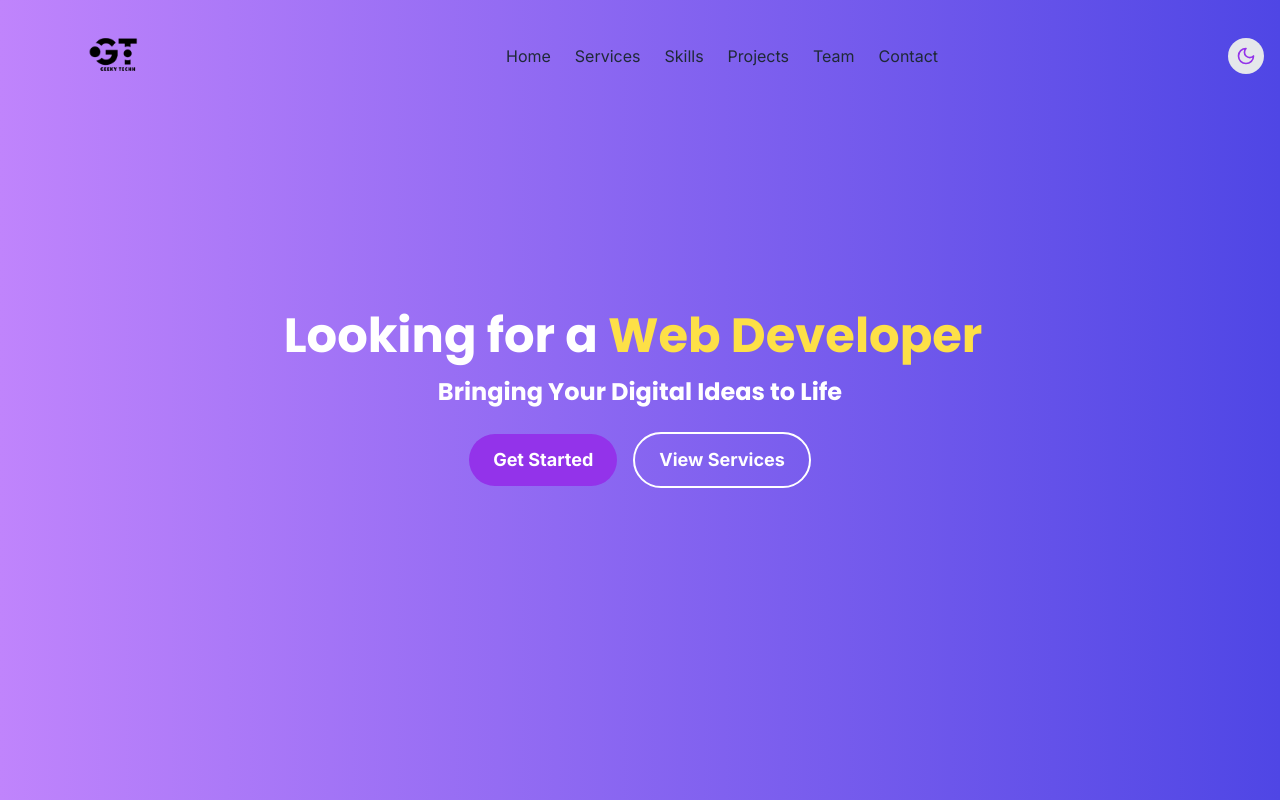
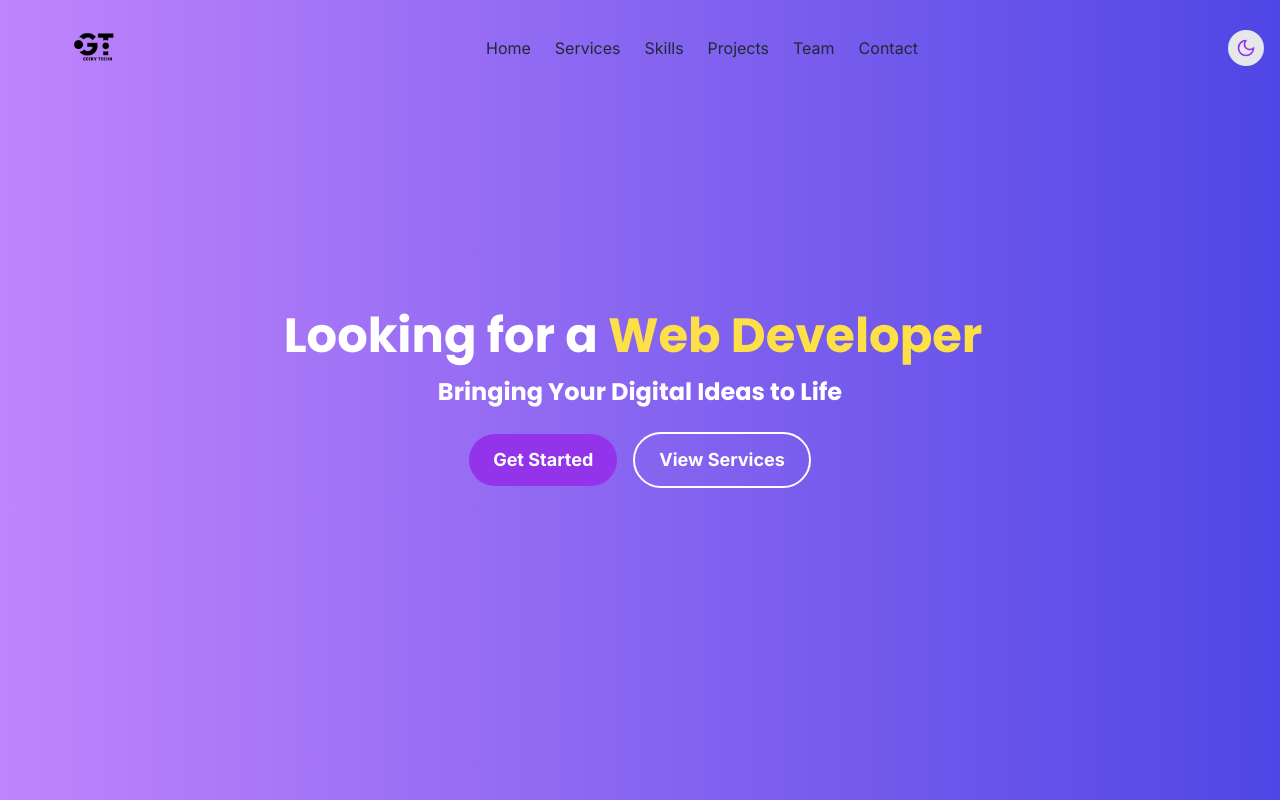
Before and after one commit to shaikhsameer18/GeekyTechh3.0, a Next.js app: page / in a window 1280 px wide. Shown: the top 800 px of the page. Built offline with nearby package versions, Linux system fonts and the light colour scheme.

Commit message:
Responsiveness Updated

```diff
--- a/components/CursorTrail.tsx
+++ /dev/null
@@ -1,38 +0,0 @@
-'use client'
-
-import { useEffect, useState } from 'react'
-
-export default function CursorTrail() {
-  const [trail, setTrail] = useState<{ x: number; y: number }[]>([])
-
-  useEffect(() => {
-    const handleMouseMove = (e: MouseEvent) => {
-      setTrail((prevTrail) => [
-        { x: e.clientX, y: e.clientY },
-        ...prevTrail.slice(0, 20),
-      ])
-    }
-
-    window.addEventListener('mousemove', handleMouseMove)
-
-    return () => {
-      window.removeEventListener('mousemove', handleMouseMove)
-    }
-  }, [])
-
-  return (
-    <div className="pointer-events-none fixed inset-0 z-50">
-      {trail.map((point, index) => (
-        <div
-          key={index}
-          className="absolute w-2 h-2 bg-purple-500 rounded-full opacity-50"
-          style={{
-            left: point.x,
-            top: point.y,
-            transform: `scale(${1 - index * 0.05})`,
-          }}
-        />
-      ))}
-    </div>
-  )
-}
--- a/components/Footer.tsx
+++ b/components/Footer.tsx
@@ -2,27 +2,27 @@
 
 import Link from 'next/link';
 import Image from 'next/image';
-import { useState } from 'react'; // Add state management for the subscription message
+import { useState } from 'react';
 import { useTheme } from 'next-themes';
 import { Github, Linkedin, Instagram } from 'lucide-react';
-import blackLogo from '@/app/assets/blacklogo.png'; // Import the black logo
-import whiteLogo from '@/app/assets/whitelogo.png'; // Import the white logo
+import blackLogo from '@/app/assets/blacklogo.png';
+import whiteLogo from '@/app/assets/whitelogo.png';
 
 export default function Footer() {
-  const { theme } = useTheme(); // Access the current theme
+  const { theme } = useTheme();
   const currentYear = new Date().getFullYear();
-  const [email, setEmail] = useState<string>(''); // State for email input
-  const [status, setStatus] = useState<string>(''); // State for subscription status message
-  const [isSubmitting, setIsSubmitting] = useState<boolean>(false); // State to track submission progress
+  const [email, setEmail] = useState<string>('');
+  const [status, setStatus] = useState<string>('');
+  const [isSubmitting, setIsSubmitting] = useState<boolean>(false);
 
   const handleEmailChange = (e: React.ChangeEvent<HTMLInputElement>) => {
     setEmail(e.target.value);
   };
 
   const handleSubmit = async (e: React.FormEvent<HTMLFormElement>) => {
-    e.preventDefault(); // Prevent form default redirect behavior
-    setIsSubmitting(true); // Set submitting to true, so we disable the button and show feedback
-    setStatus('Submitting...'); // Display submitting status
+    e.preventDefault();
+    setIsSubmitting(true);
+    setStatus('Submitting...');
 
     try {
       const response = await fetch('https://formspree.io/f/xdkkobwo', {
@@ -36,32 +36,33 @@ export default function Footer() {
       });
 
       if (response.ok) {
-        setStatus('Subscription successful!'); // Success message
-        setEmail(''); // Clear the email field
+        setStatus('Subscription successful!');
+        setEmail('');
       } else {
-        setStatus('Something went wrong. Please try again.'); // Error message
+        setStatus('Something went wrong. Please try again.');
       }
     } catch {
-      setStatus('Something went wrong. Please try again.'); // Error message in case of network failure
+      setStatus('Something went wrong. Please try again.');
     } finally {
-      setIsSubmitting(false); // Reset submitting state, so the button can be re-enabled
+      setIsSubmitting(false);
     }
   };
 
   return (
     <footer className="bg-gray-100 dark:bg-gray-900 py-8">
       <div className="container mx-auto px-4">
-        <div className="grid grid-cols-1 md:grid-cols-4 gap-6">
+        <div className="grid grid-cols-1 md:grid-cols-2 lg:grid-cols-4 gap-8">
           {/* Brand Section */}
-          <div className="md:col-span-2 ml-8">
+          <div className="col-span-1 md:col-span-2 lg:col-span-2">
             <div className="flex items-center space-x-2 mb-4">
               <Image
                 src={theme === 'dark' ? whiteLogo : blackLogo}
                 alt="Geekytechh Logo"
-                className="h-24 w-auto object-contain"
+                className="h-16 w-auto object-contain"
+                width={64}
+                height={64}
                 priority
               />
-
               <h3 className="text-xl font-bold text-primary-600 dark:text-primary-400 font-poppins">
                 Geeky Techh
               </h3>
@@ -98,9 +99,9 @@ export default function Footer() {
           </div>
 
           {/* Quick Links */}
-          <div>
-            <h4 className="text-lg font-semibold mb-2 font-poppins">Quick Links</h4>
-            <nav className="flex flex-col space-y-1 text-sm">
+          <div className="col-span-1">
+            <h4 className="text-lg font-semibold mb-4 font-poppins">Quick Links</h4>
+            <nav className="flex flex-col space-y-2 text-sm">
               {['Home', 'Services', 'Skills', 'Projects', 'Team', 'Contact'].map((item) => (
                 <Link
                   key={item}
@@ -114,9 +115,9 @@ export default function Footer() {
           </div>
 
           {/* Newsletter */}
-          <div className="mr-8">
-            <h4 className="text-lg font-semibold mb-2 font-poppins">Newsletter</h4>
-            <p className="text-gray-600 dark:text-gray-400 mb-3 text-sm">
+          <div className="col-span-1">
+            <h4 className="text-lg font-semibold mb-4 font-poppins">Newsletter</h4>
+            <p className="text-gray-600 dark:text-gray-400 mb-4 text-sm">
               Stay updated with our latest news and offers.
             </p>
             <form onSubmit={handleSubmit} className="flex flex-col space-y-2">
@@ -131,19 +132,18 @@ export default function Footer() {
               />
               <button
                 type="submit"
-                disabled={isSubmitting} // Disable the button while submitting
+                disabled={isSubmitting}
                 className={`bg-primary-600 text-white px-4 py-2 rounded-md text-sm hover:bg-primary-700 transition ${isSubmitting ? 'opacity-50 cursor-not-allowed' : ''}`}
               >
-                {isSubmitting ? 'Subscribing...' : 'Subscribe'} {/* Show dynamic button text */}
+                {isSubmitting ? 'Subscribing...' : 'Subscribe'}
               </button>
-              {/* Status message */}
               {status && <p className="mt-2 text-sm text-center text-gray-600 dark:text-gray-400">{status}</p>}
             </form>
           </div>
         </div>
 
         {/* Footer Bottom */}
-        <div className="mt-6 pt-6 border-t border-gray-200 dark:border-gray-700 text-center">
+        <div className="mt-8 pt-6 border-t border-gray-200 dark:border-gray-700 text-center">
           <p className="text-gray-600 dark:text-gray-400 text-sm">
             &copy; {currentYear} GeekyTechh. All rights reserved.
           </p>
--- a/components/Header.tsx
+++ b/components/Header.tsx
@@ -5,8 +5,8 @@ import Link from 'next/link'
 import { useTheme } from 'next-themes'
 import { Moon, Sun, Menu, X } from 'lucide-react'
 import Image from 'next/image'
-import blackLogo from '@/app/assets/blacklogo.png'  // Import the black logo
-import whiteLogo from '@/app/assets/whitelogo.png'  // Import the white logo
+import blackLogo from '@/app/assets/blacklogo.png'
+import whiteLogo from '@/app/assets/whitelogo.png'
 
 export default function Header() {
   const [mounted, setMounted] = useState(false)
@@ -28,39 +28,33 @@ export default function Header() {
   const navItems = ['Home', 'Services', 'Skills', 'Projects', 'Team', 'Contact']
 
   return (
-    <header className={`fixed top-0 left-0 right-0 z-50 transition-all duration-300 ${isScrolled ? 'bg-white dark:bg-gray-900 shadow-md' : 'bg-transparent'}`}>
+    <header className={`fixed top-0 left-0 right-0 z-50 transition-all duration-300 ${isScrolled ? 'bg-gray-50 dark:bg-gray-800 shadow-md' : 'bg-transparent'}`}>
       <div className="container mx-auto px-4 py-2 flex justify-between items-center">
-        <Link href="/" className="flex items-center">
+        <button
+          className="md:hidden p-2 text-gray-800 dark:text-gray-200 order-1"
+          onClick={toggleMenu}
+          aria-label="Toggle menu"
+        >
+          {isMenuOpen ? <X className="w-6 h-6" /> : <Menu className="w-6 h-6" />}
+        </button>
+
+        <Link href="/" className="flex items-center justify-center flex-1 md:flex-none order-2">
           {mounted && (
             <Image
               src={theme === 'dark' ? whiteLogo : blackLogo}
               alt="Logo"
-              className="max-h-20 md:max-h-24 object-contain" // Increase size but keep navbar height consistent
+              className="max-h-16 md:max-h-20 object-contain"
               style={{
-                filter: theme === 'dark' ? 'brightness(0.9)' : 'none', // Adjust brightness for visibility
+                filter: theme === 'dark' ? 'brightness(0.9)' : 'none',
               }}
-              width={200} // Larger width for better visibility
-              height={200} // Larger height for better visibility
+              width={160}
+              height={160}
               priority
             />
           )}
         </Link>
 
-        {/* Navigation menu */}
-        <nav className={`md:flex md:flex-row space-x-6 ${isMenuOpen ? 'flex' : 'hidden'} md:flex`}>
-          {navItems.map((item) => (
-            <Link
-              key={item}
-              href={`#${item.toLowerCase()}`}
-              className="text-gray-800 dark:text-gray-200 hover:text-purple-600 dark:hover:text-purple-400 transition-colors duration-300 py-1 md:py-0 bg-transparent"
-              onClick={() => setIsMenuOpen(false)}
-            >
-              {item}
-            </Link>
-          ))}
-        </nav>
-
-        <div className="flex items-center space-x-4">
+        <div className="order-3 md:order-4">
           <button
             className="p-2 rounded-full bg-gray-200 dark:bg-gray-700 transition-colors duration-300"
             onClick={() => setTheme(theme === 'dark' ? 'light' : 'dark')}
@@ -72,15 +66,28 @@ export default function Header() {
               <Moon className="w-5 h-5 text-purple-600" />
             ))}
           </button>
+        </div>
 
-          <button
-            className="md:hidden p-2 text-gray-800 dark:text-gray-200"
-            onClick={toggleMenu}
-            aria-label="Toggle menu"
-          >
-            {isMenuOpen ? <X className="w-6 h-6" /> : <Menu className="w-6 h-6" />}
-          </button>
-        </div>
+        <nav className={`
+          md:flex md:flex-row md:space-x-6 md:order-3
+          absolute md:relative top-full left-0 right-0
+          bg-gray-50 dark:bg-gray-800 md:bg-transparent md:dark:bg-transparent
+          shadow-md md:shadow-none
+          transition-all duration-300 ease-in-out
+          ${isMenuOpen ? 'max-h-screen opacity-100' : 'max-h-0 opacity-0 md:max-h-screen md:opacity-100'}
+          overflow-hidden md:overflow-visible
+        `}>
+          {navItems.map((item) => (
+            <Link
+              key={item}
+              href={`#${item.toLowerCase()}`}
+              className="block md:inline-block text-gray-800 dark:text-gray-200 hover:text-purple-600 dark:hover:text-purple-400 transition-colors duration-300 py-2 px-4 md:py-0 md:px-0"
+              onClick={() => setIsMenuOpen(false)}
+            >
+              {item}
+            </Link>
+          ))}
+        </nav>
       </div>
     </header>
   )
```
